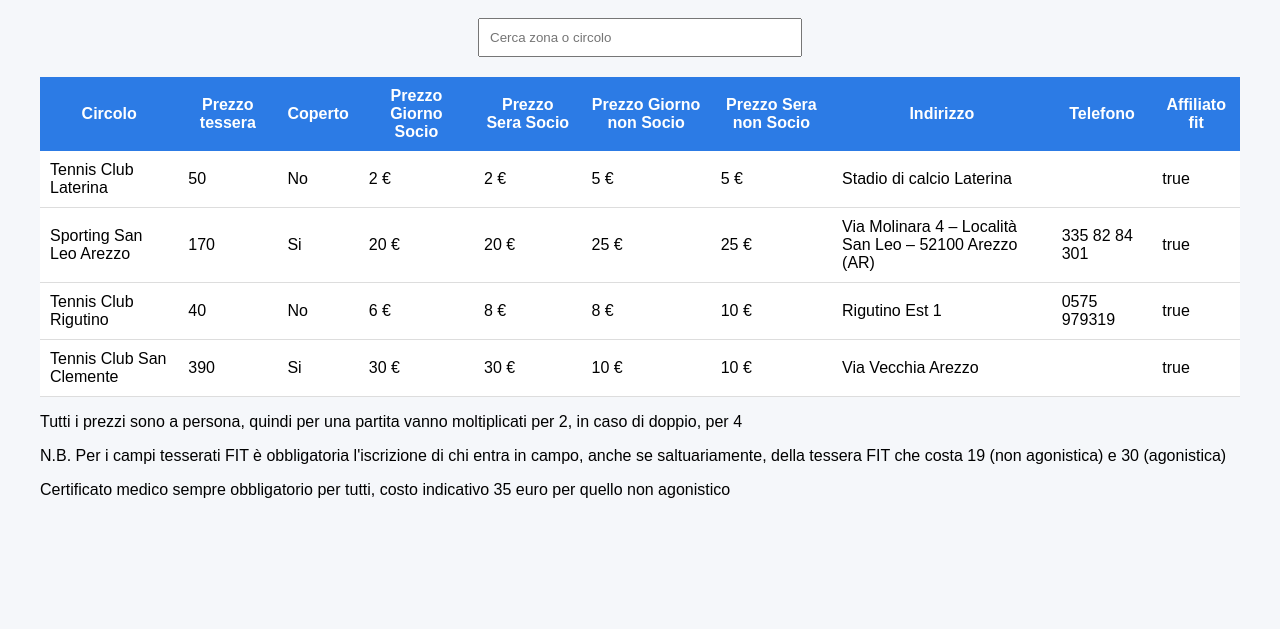
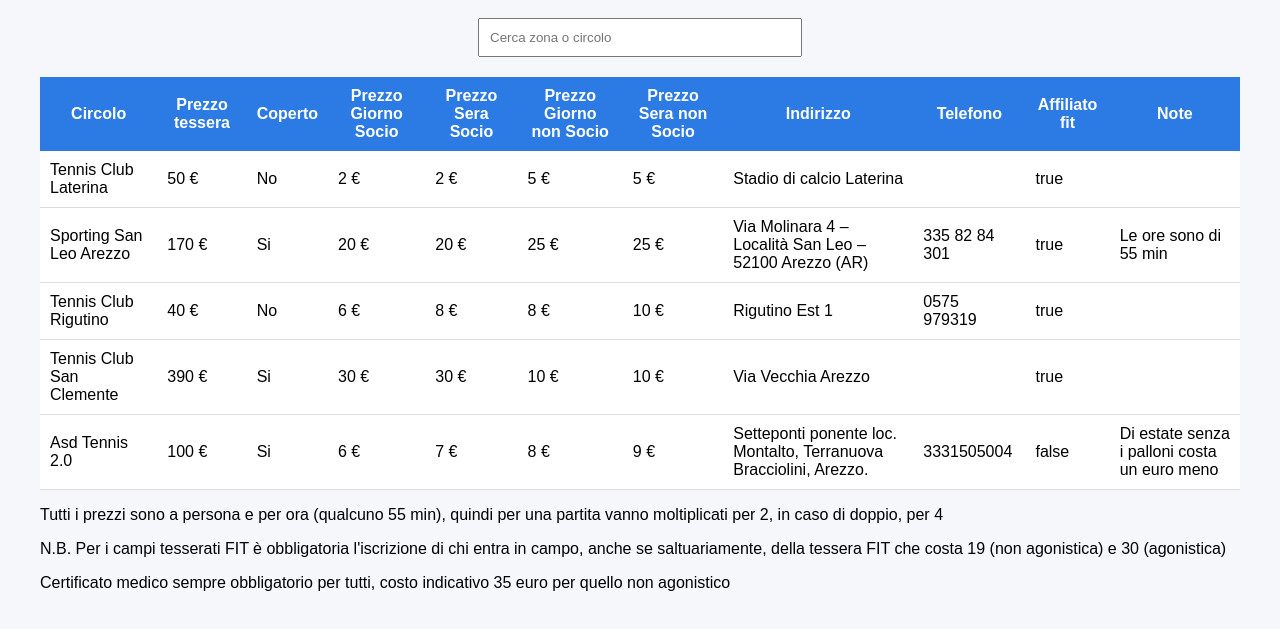
Before and after one commit to Ozzyboshi/campi_tennis_arezzo, a plain HTML site: page index.html in a window 1280 px wide. Shown: the part 81-710 px from the top of the page. Drawn offline with Linux system fonts and the light colour scheme.

Commit message:
montalto

```diff
--- a/campi_tennis.json
+++ b/campi_tennis.json
@@ -9,7 +9,8 @@
     "prezzo_sera_non_socio": 5,
     "indirizzo": "Stadio di calcio Laterina",
     "telefono": "",
-    "affiliato_fit": true
+    "affiliato_fit": true,
+    "note":""
   },
   {
     "nome": "Sporting San Leo Arezzo",
@@ -21,7 +22,8 @@
     "prezzo_sera_non_socio": 25,
     "indirizzo": "Via Molinara 4 – Località San Leo – 52100 Arezzo (AR) ",
     "telefono": "335 82 84 301",
-    "affiliato_fit": true
+    "affiliato_fit": true,
+    "note":"Le ore sono di 55 min"
   },
   {
     "nome": "Tennis Club Rigutino",
@@ -33,7 +35,8 @@
     "prezzo_sera_non_socio": 10,
     "indirizzo": "Rigutino Est 1",
     "telefono": "0575 979319",
-    "affiliato_fit": true
+    "affiliato_fit": true,
+    "note":""
   },
   {
     "nome": "Tennis Club San Clemente",
@@ -45,6 +48,20 @@
     "prezzo_sera_non_socio": 10,
     "indirizzo": "Via Vecchia Arezzo",
     "telefono": "",
-    "affiliato_fit": true
+    "affiliato_fit": true,
+    "note":""
+  },
+  {
+    "nome": "Asd Tennis 2.0",
+    "prezzo_tessera": "100",
+    "coperto": true,
+    "prezzo_giorno_socio": 6,
+    "prezzo_sera_socio": 7,
+    "prezzo_giorno_non_socio": 8,
+    "prezzo_sera_non_socio": 9,
+    "indirizzo": "Setteponti ponente loc. Montalto, Terranuova Bracciolini, Arezzo.",
+    "telefono": "3331505004",
+    "affiliato_fit": false,
+    "note":"Di estate senza i palloni costa un euro meno"
   }
 ]
--- a/index.html
+++ b/index.html
@@ -25,6 +25,7 @@
 <th>Indirizzo</th>
 <th>Telefono</th>
 <th>Affiliato fit</th>
+<th>Note</th>
 </tr>
 </thead>
 
@@ -32,7 +33,7 @@
 
 </table>
 
-<p>Tutti i prezzi sono a persona, quindi per una partita vanno moltiplicati per 2, in caso di doppio, per 4</p>
+<p>Tutti i prezzi sono a persona e per ora (qualcuno 55 min), quindi per una partita vanno moltiplicati per 2, in caso di doppio, per 4</p>
 <p>N.B. Per i campi tesserati FIT è obbligatoria l'iscrizione di chi entra in campo, anche se saltuariamente, della tessera FIT che costa 19 (non agonistica) e 30 (agonistica)</p>
 <p>Certificato medico sempre obbligatorio per tutti, costo indicativo 35 euro per quello non agonistico</p>
 
--- a/script.js
+++ b/script.js
@@ -21,7 +21,7 @@ function mostraTabella(lista){
         let riga = `
         <tr>
             <td>${campo.nome}</td>
-            <td>${campo.prezzo_tessera}</td>
+            <td>${campo.prezzo_tessera} €</td>
             <td>${coperto}</td>
             <td>${campo.prezzo_giorno_socio} €</td>
             <td>${campo.prezzo_sera_socio} €</td>
@@ -30,6 +30,7 @@ function mostraTabella(lista){
             <td>${campo.indirizzo}</td>
             <td>${campo.telefono}</td>
             <td>${campo.affiliato_fit}</td>
+            <td>${campo.note}</td>
         </tr>
         `
 
```
